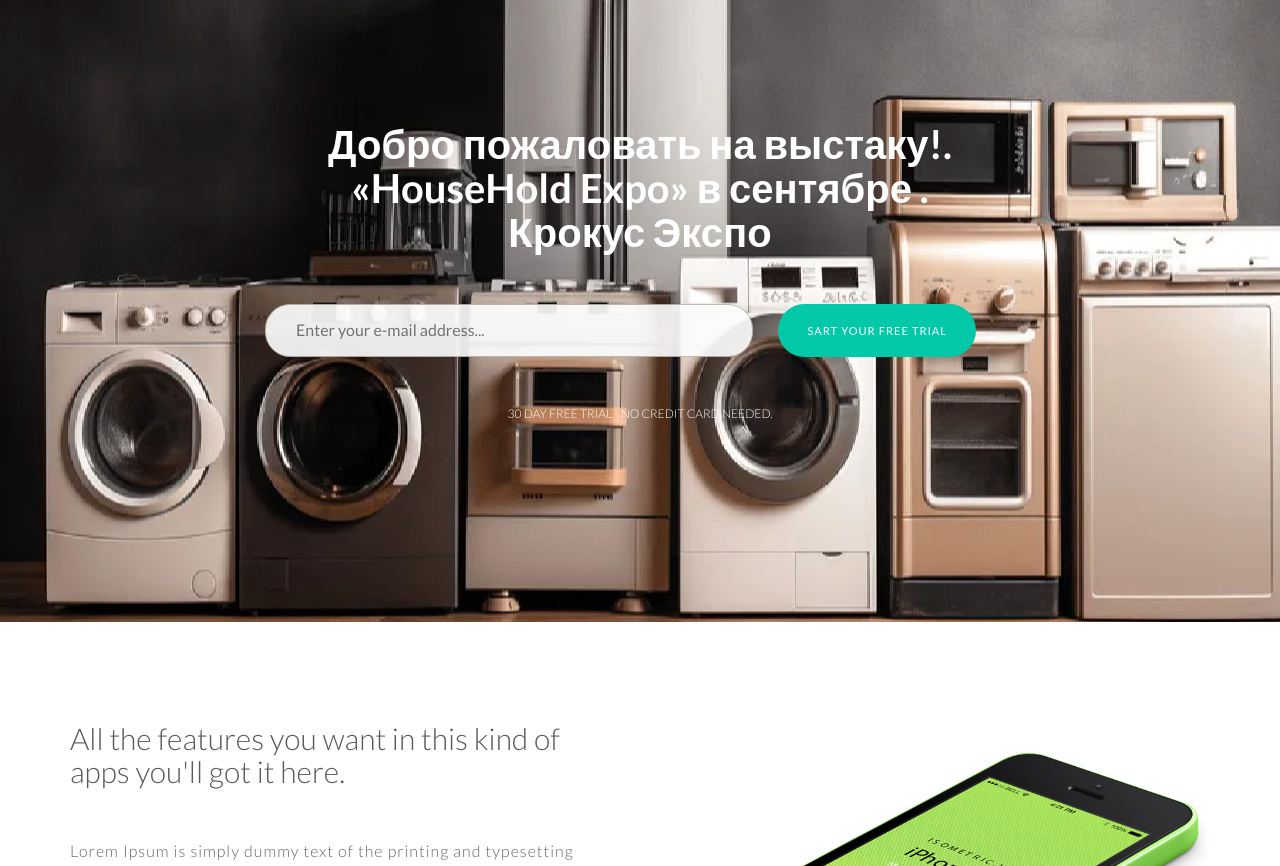
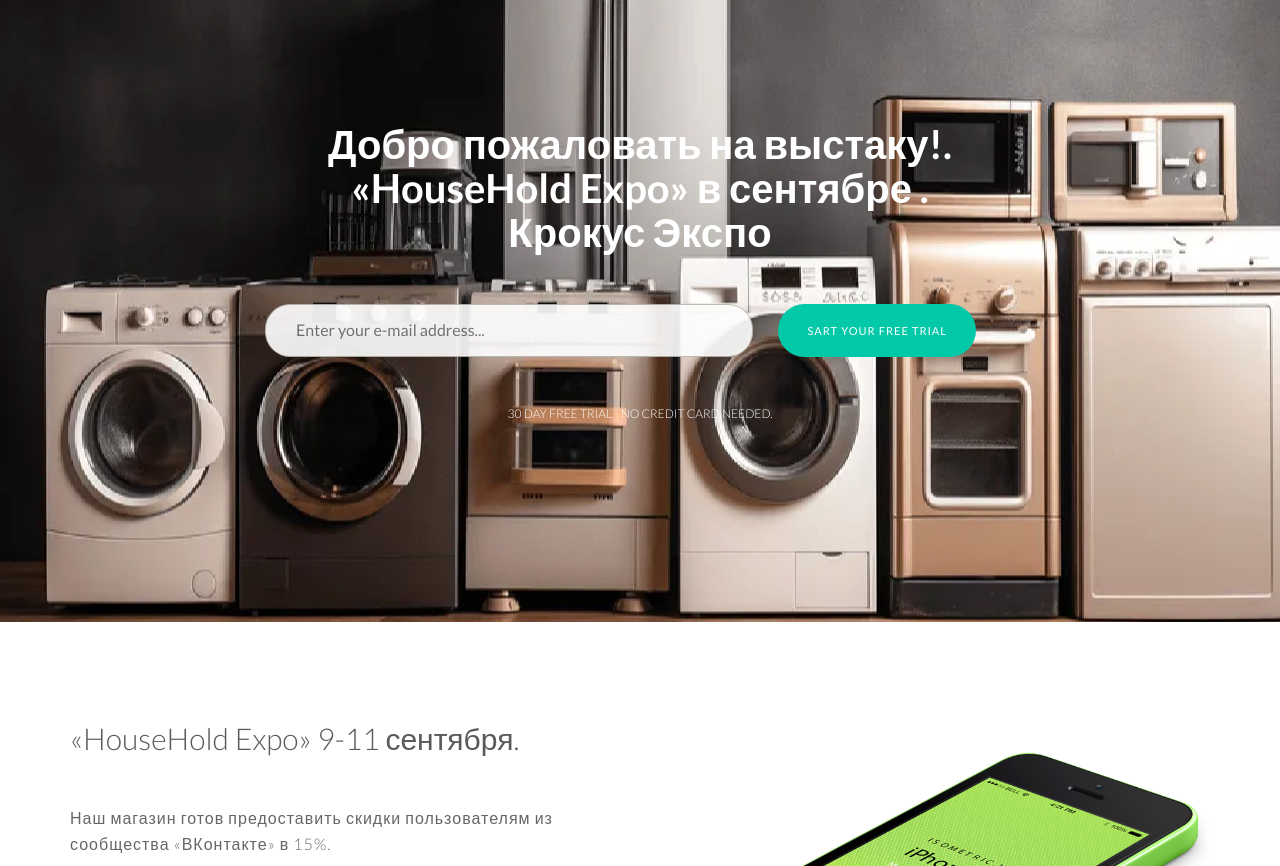
Before and after one commit to steklovaws1/holod, a plain HTML site: page index.html in a window 1280 px wide. Shown: the part 78-944 px from the top of the page. Drawn offline with Linux system fonts and the light colour scheme; a script that the page names is missing; files whose address does not match are found by name.

Commit message:
Update index.html

```diff
--- a/index.html
+++ b/index.html
@@ -71,8 +71,9 @@
   <div class="container ptb">
     <div class="row">
       <div class="col-md-6">
-        <h2>All the features you want in this kind of apps you'll got it here.</h2>
-        <p class="mt">Lorem Ipsum is simply dummy text of the printing and typesetting industry. Lorem Ipsum has been the industry's standard dummy text ever since the 1500s, when an unknown printer took a galley of type and scrambled it to make a type specimen book.</p>
+        <h2>«HouseHold Expo» 9-11 сентября.</h2>
+        <p class="mt">Наш магазин готов предоставить скидки пользователям из
+сообщества «ВКонтакте» в 15%.</p>
         <p class="store">
           <a href="#"><img src="img/app-store.png" height="50" alt=""></a>
           <a href="#"><img src="img/google-play.png" height="50" alt=""></a>
```
